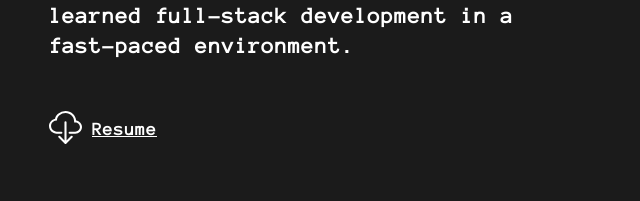
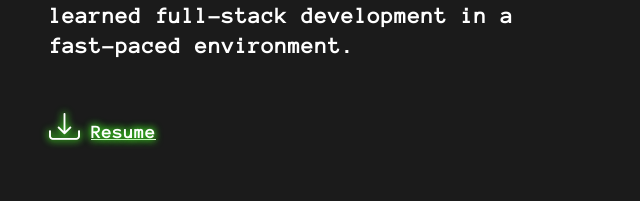
Before and after one commit to tatyanakarlen/PortfolioWebsite, a React (Create React App) app: page / in a window 1280 px wide. Shown: the part 1252-1453 px from the top of the page, without its empty margins (301-941 px from the left). Built offline with nearby package versions, Linux system fonts and the light colour scheme; a web font is replaced by a local one.

Commit message:
added box shadow to download section

```diff
--- a/public/index.html
+++ b/public/index.html
@@ -142,6 +142,10 @@ as="image"
       rel="stylesheet"
       href="https://cdnjs.cloudflare.com/ajax/libs/font-awesome/4.7.0/css/font-awesome.min.css"
     />
+    <link
+      rel="stylesheet"
+      href="https://cdn.jsdelivr.net/npm/bootstrap-icons@1.3.0/font/bootstrap-icons.css"
+    />
     <!--
       Notice the use of %PUBLIC_URL% in the tags above.
       It will be replaced with the URL of the `public` folder during the build.
--- a/src/components/About/About.css
+++ b/src/components/About/About.css
@@ -6,22 +6,29 @@
     /* font-size: 2.5rem; */
     gap: 1rem;
     display: flex;
-    align-items: center;
+    align-items: baseline;
 }
 
 .download h1 {
     font-size: 1.8rem;
     text-decoration: underline;
+    color: white;
+    text-shadow: 0px 0px 9px rgb(50 211 58), 0px 0px 7px var(--color-green);
 
 
 }
 
 
 
-.download svg {
-    font-size: 3.3rem;
+.download #download-icon {
+    font-size: 3.1rem;
     color: white;
+    text-shadow: 0px 0px 9px rgb(50 211 58), 0px 0px 7px var(--color-green);
 
+}
+
+.download a:hover {
+    cursor:pointer;
 }
 
 .download-text-container {
--- a/src/components/About/About.jsx
+++ b/src/components/About/About.jsx
@@ -24,7 +24,7 @@ const About = () => {
       <br />
       <div className="download">
       <a class="social-links" href={resumeLink}>
-          <BsCloudDownload />
+      <i id="download-icon" class="bi bi-download"></i>
         </a>
         <h1>Resume</h1>
 
```
Also changed, not shown: src/components/About/MobileAbout.css (deleted, +0 -36 lines).
